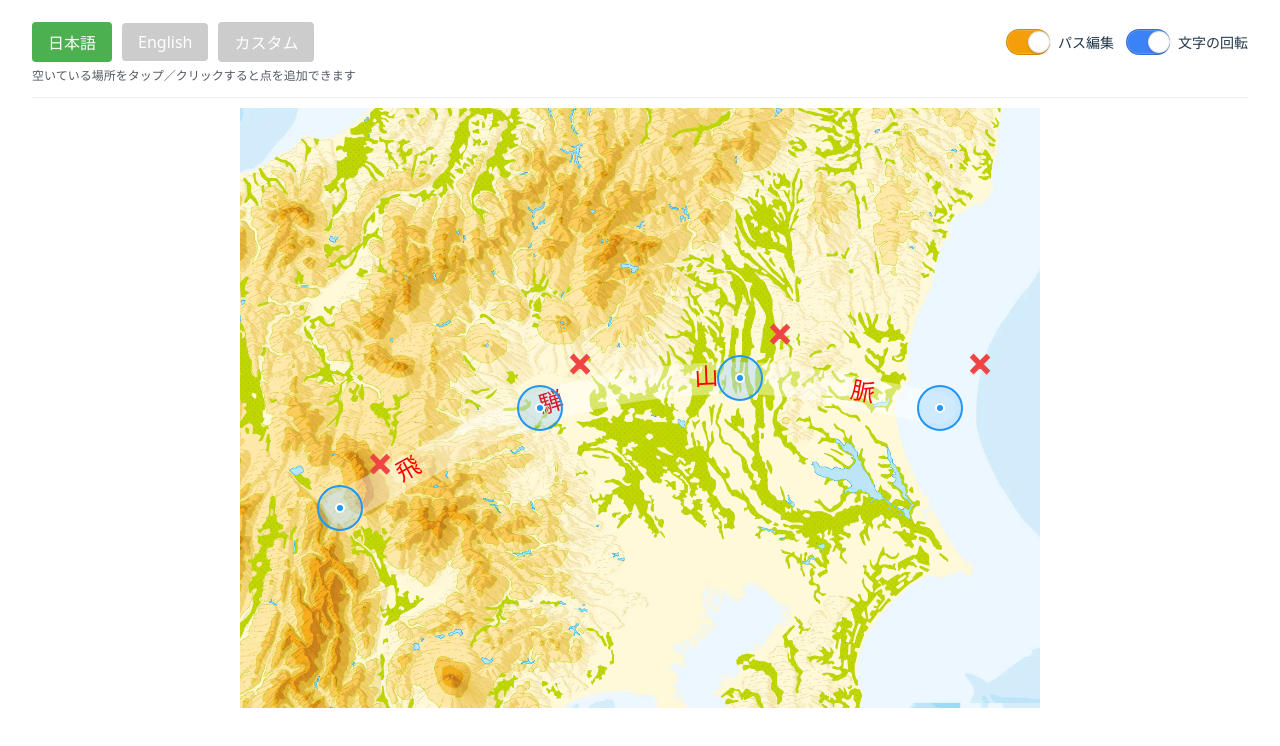
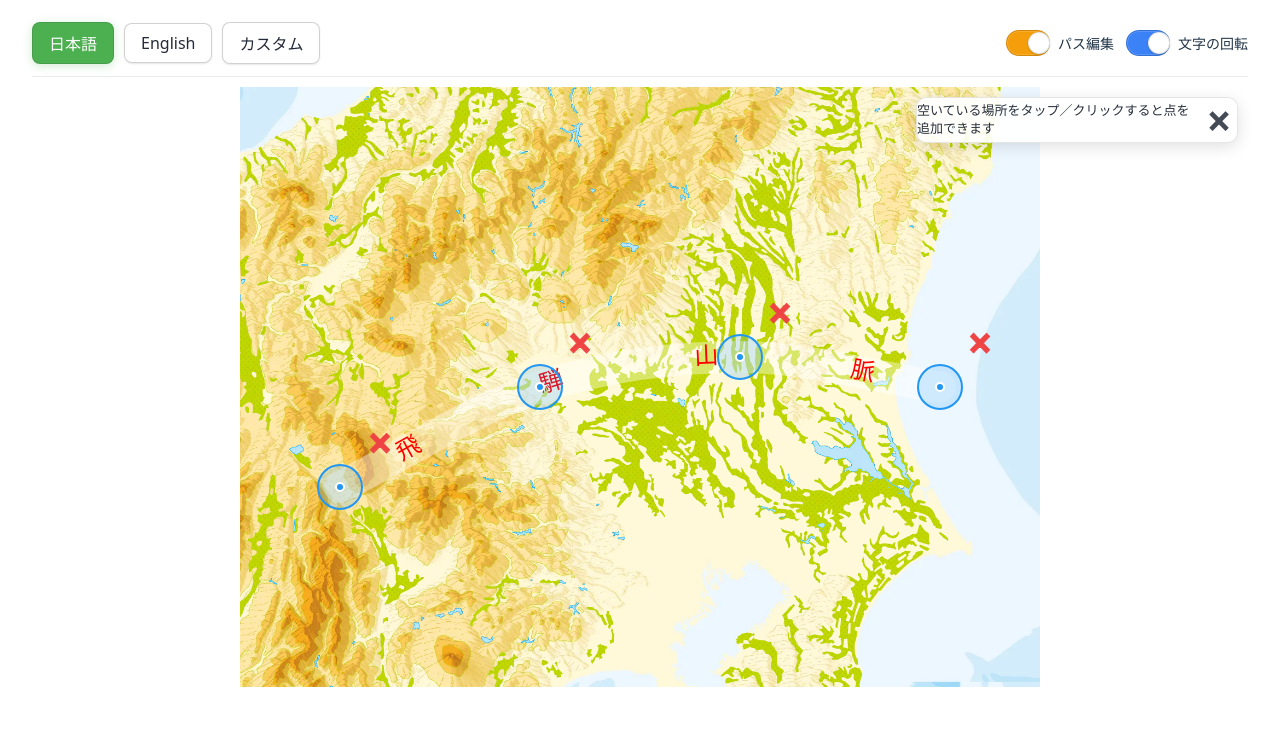
Before and after one commit to JumpeiSaito99/svg-pathtext-trial, a React (Vite) app: page / in a window 1280 px wide. Both pictures are taken after a click on the label "パス編集". Shown: the top 746 px of the page. Built offline with nearby package versions, Linux system fonts and the light colour scheme.

Commit message:
パス編集時のUI調整

```diff
--- a/package.json
+++ b/package.json
@@ -14,6 +14,7 @@
     "react-dom": "^19.2.0"
   },
   "devDependencies": {
+    "@biomejs/biome": "2.3.14",
     "@eslint/js": "^9.39.1",
     "@types/node": "^24.10.1",
     "@types/react": "^19.2.5",
--- a/src/App.css
+++ b/src/App.css
@@ -30,11 +30,82 @@
   flex-wrap: wrap;
 }
 
-.headerHint {
-  margin-top: 6px;
-  font-size: 12px;
-  line-height: 1.4;
-  color: rgba(17, 24, 39, 0.72);
+.mapWrap {
+  position: relative;
+}
+
+.mapHint {
+  position: absolute;
+  top: 10px;
+  right: 10px;
+  z-index: 2;
+  position: absolute;
+  border-radius: 10px;
+  background: rgba(255, 255, 255, 0.92);
+  border: 1px solid rgba(0, 0, 0, 0.10);
+  box-shadow: 0 4px 16px rgba(0, 0, 0, 0.12);
+  font-size: 13px;
+  line-height: 1.35;
+  color: rgba(17, 24, 39, 0.9);
+  max-width: min(320px, calc(100% - 20px));
+  pointer-events: auto;
+  display: flex;
+  align-items: center;
+  justify-content: center;
+}
+
+.mapHint__text {
+  min-width: 0;
+}
+
+.mapHint__close {
+  right: 4px;
+  width: 44px;
+  height: 44px;
+  font-size: 44px;
+  padding: 0;
+  border-radius: 12px;
+  border: none;
+  background: transparent;
+  color: rgba(17, 24, 39, 0.78);
+  line-height: 1;
+  font-weight: 900;
+  cursor: pointer;
+  display: grid;
+  place-items: center;
+  -webkit-tap-highlight-color: transparent;
+}
+
+.mapHint__close:hover {
+  background: rgba(0, 0, 0, 0.06);
+  color: rgba(17, 24, 39, 0.9);
+}
+
+.mapHint__close:focus-visible {
+  outline: 3px solid rgba(59, 130, 246, 0.65);
+  outline-offset: 2px;
+}
+
+.mapHintButton {
+  position: absolute;
+  top: 10px;
+  right: 10px;
+  z-index: 2;
+  padding: 8px 10px;
+  border-radius: 999px;
+  border: 1px solid rgba(0, 0, 0, 0.18);
+  background: rgba(255, 255, 255, 0.92);
+  color: rgba(17, 24, 39, 0.92);
+  font-size: 13px;
+  font-weight: 600;
+  cursor: pointer;
+  box-shadow: 0 2px 10px rgba(0, 0, 0, 0.12);
+  -webkit-tap-highlight-color: transparent;
+}
+
+.mapHintButton:hover {
+  border-color: rgba(0, 0, 0, 0.28);
+  box-shadow: 0 4px 16px rgba(0, 0, 0, 0.14);
 }
 
 .headerLeft {
@@ -71,6 +142,39 @@
 .customInput.isActive {
   visibility: visible;
   pointer-events: auto;
+}
+
+.modeButton {
+  padding: 8px 16px;
+  border-radius: 8px;
+  border: 1px solid rgba(0, 0, 0, 0.18);
+  background: rgba(255, 255, 255, 0.92);
+  color: rgba(17, 24, 39, 0.92);
+  cursor: pointer;
+  box-shadow: 0 1px 2px rgba(0, 0, 0, 0.10);
+  transition: background-color 150ms ease, border-color 150ms ease, transform 60ms ease, box-shadow 150ms ease;
+  -webkit-tap-highlight-color: transparent;
+}
+
+.modeButton:hover {
+  background: rgba(255, 255, 255, 1);
+  border-color: rgba(0, 0, 0, 0.28);
+  box-shadow: 0 2px 6px rgba(0, 0, 0, 0.12);
+}
+
+.modeButton:active {
+  transform: translateY(1px);
+}
+
+.modeButton.isActive {
+  background: #4CAF50;
+  border-color: rgba(0, 0, 0, 0.10);
+  color: white;
+  box-shadow: 0 2px 10px rgba(76, 175, 80, 0.25);
+}
+
+.modeButton.isActive:hover {
+  background: #43A047;
 }
 
 .toggleSwitch {
@@ -156,8 +260,17 @@
     align-items: stretch;
   }
 
-  .headerHint {
+  .mapHint {
+    top: 8px;
+    right: 8px;
+    padding: 10px 50px 10px 10px;
     font-size: 13px;
+    max-width: calc(100% - 16px);
+  }
+
+  .mapHintButton {
+    top: 8px;
+    right: 8px;
   }
 
   .customInputSlot {
@@ -182,8 +295,48 @@
     border-bottom-color: rgba(255, 255, 255, 0.12);
   }
 
-  .headerHint {
-    color: rgba(255, 255, 255, 0.68);
+  .mapHint {
+    background: rgba(36, 36, 36, 0.92);
+    border-color: rgba(255, 255, 255, 0.12);
+    color: rgba(255, 255, 255, 0.86);
+    box-shadow: 0 6px 18px rgba(0, 0, 0, 0.45);
+  }
+
+  .mapHint__close {
+    background: transparent;
+    color: rgba(255, 255, 255, 0.82);
+  }
+
+  .mapHint__close:hover {
+    background: rgba(255, 255, 255, 0.10);
+    color: rgba(255, 255, 255, 0.92);
+  }
+
+  .mapHintButton {
+    background: rgba(36, 36, 36, 0.92);
+    border-color: rgba(255, 255, 255, 0.14);
+    color: rgba(255, 255, 255, 0.86);
+    box-shadow: 0 6px 18px rgba(0, 0, 0, 0.45);
+  }
+
+  .mapHintButton:hover {
+    border-color: rgba(255, 255, 255, 0.24);
+  }
+
+  .modeButton {
+    background: rgba(31, 41, 55, 0.9);
+    border-color: rgba(255, 255, 255, 0.14);
+    color: rgba(255, 255, 255, 0.88);
+    box-shadow: 0 1px 2px rgba(0, 0, 0, 0.35);
+  }
+
+  .modeButton:hover {
+    background: rgba(31, 41, 55, 1);
+    border-color: rgba(255, 255, 255, 0.24);
+  }
+
+  .modeButton.isActive {
+    border-color: rgba(0, 0, 0, 0.22);
   }
 }
 
@@ -193,9 +346,11 @@
   will-change: filter;
   transition: filter 300ms;
 }
+
 .logo:hover {
   filter: drop-shadow(0 0 2em #646cffaa);
 }
+
 .logo.react:hover {
   filter: drop-shadow(0 0 2em #61dafbaa);
 }
@@ -204,6 +359,7 @@
   from {
     transform: rotate(0deg);
   }
+
   to {
     transform: rotate(360deg);
   }
--- a/src/App.tsx
+++ b/src/App.tsx
@@ -1,4 +1,4 @@
-import { useId, useRef, useLayoutEffect, useState } from 'react';
+import { useEffect, useId, useRef, useLayoutEffect, useState } from 'react';
 import './App.css'
 
 interface TextPathObject {
@@ -216,6 +216,21 @@ function App() {
   const [draggingIndex, setDraggingIndex] = useState<number | null>(null);
   const [draggingPointerId, setDraggingPointerId] = useState<number | null>(null);
   const suppressAddOnPointerUpRef = useRef<number | null>(null);
+  const [isMapHintOpen, setIsMapHintOpen] = useState(() => {
+    try {
+      return localStorage.getItem('mapHintDismissed') !== '1';
+    } catch {
+      return true;
+    }
+  });
+
+  useEffect(() => {
+    try {
+      localStorage.setItem('mapHintDismissed', isMapHintOpen ? '0' : '1');
+    } catch {
+      // ignore
+    }
+  }, [isMapHintOpen]);
 
   const displayText = (() => {
     switch (textMode) {
@@ -302,16 +317,16 @@ function App() {
   const handleSVGPointerUp = (event: React.PointerEvent<SVGSVGElement>) => {
     if (!isEditMode) return;
 
-    // 直前にポイント/削除などの操作をしたポインタは、同じpointerupで点追加しない
-    if (suppressAddOnPointerUpRef.current === event.pointerId) {
-      suppressAddOnPointerUpRef.current = null;
-      return;
-    }
-
     // ドラッグ終了
     if (draggingIndex !== null) {
       event.preventDefault();
       handleEndDrag();
+      return;
+    }
+
+    // 直前にポイント/削除などの操作をしたポインタは、同じpointerupで点追加しない
+    if (suppressAddOnPointerUpRef.current === event.pointerId) {
+      suppressAddOnPointerUpRef.current = null;
       return;
     }
 
@@ -332,42 +347,21 @@ function App() {
             <div className="headerLeft">
               <button
                 onClick={() => setTextMode('japanese')}
-                style={{
-                  padding: '8px 16px',
-                  backgroundColor: textMode === 'japanese' ? '#4CAF50' : '#ccc',
-                  color: 'white',
-                  border: 'none',
-                  borderRadius: '4px',
-                  cursor: 'pointer'
-                }}
+                className={`modeButton ${textMode === 'japanese' ? 'isActive' : ''}`}
               >
                 日本語
               </button>
               {sampleTextPath.textEng && (
                 <button
                   onClick={() => setTextMode('english')}
-                  style={{
-                    padding: '8px 16px',
-                    backgroundColor: textMode === 'english' ? '#4CAF50' : '#ccc',
-                    color: 'white',
-                    border: 'none',
-                    borderRadius: '4px',
-                    cursor: 'pointer'
-                  }}
+                  className={`modeButton ${textMode === 'english' ? 'isActive' : ''}`}
                 >
                   English
                 </button>
               )}
               <button
                 onClick={() => setTextMode('custom')}
-                style={{
-                  padding: '8px 16px',
-                  backgroundColor: textMode === 'custom' ? '#4CAF50' : '#ccc',
-                  color: 'white',
-                  border: 'none',
-                  borderRadius: '4px',
-                  cursor: 'pointer'
-                }}
+                className={`modeButton ${textMode === 'custom' ? 'isActive' : ''}`}
               >
                 カスタム
               </button>
@@ -390,10 +384,25 @@ function App() {
               <ToggleSwitch checked={followPath} onChange={setFollowPath} label="文字の回転" onColor="#3B82F6" />
             </div>
           </div>
+        </div>
+        <div className="mapWrap">
           {isEditMode && (
-             <div className="headerHint">空いている場所をタップ／クリックすると点を追加できます</div>
+            <>
+              {isMapHintOpen && (
+                <div className="mapHint" role="note" aria-label="編集のヒント">
+                  <div className="mapHint__text">空いている場所をタップ／クリックすると点を追加できます</div>
+                  <button
+                    type="button"
+                    className="mapHint__close"
+                    aria-label="ヒントを閉じる"
+                    onClick={() => setIsMapHintOpen(false)}
+                  >
+                    ×
+                  </button>
+                </div>
               )}
-        </div>
+            </>
+          )}
           <svg
             className="mainSvg"
             viewBox="0 0 800 600"
@@ -482,6 +491,7 @@ function App() {
             ))}
           </svg>
         </div>
+      </div>
     </>
   )
 }
```
Also changed, not shown: 1 other file (tests, documents, lock files or other folders). Lines whose indentation alone changed are shown as unchanged.
